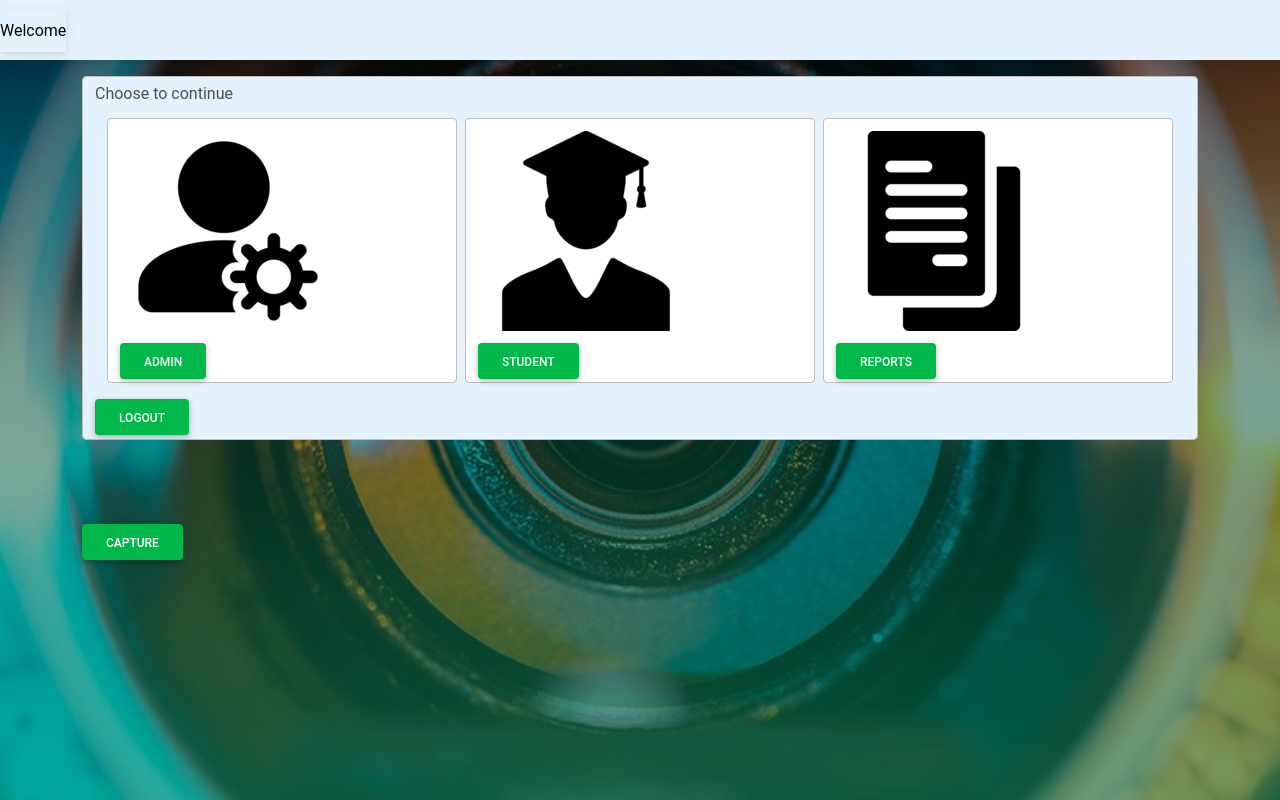
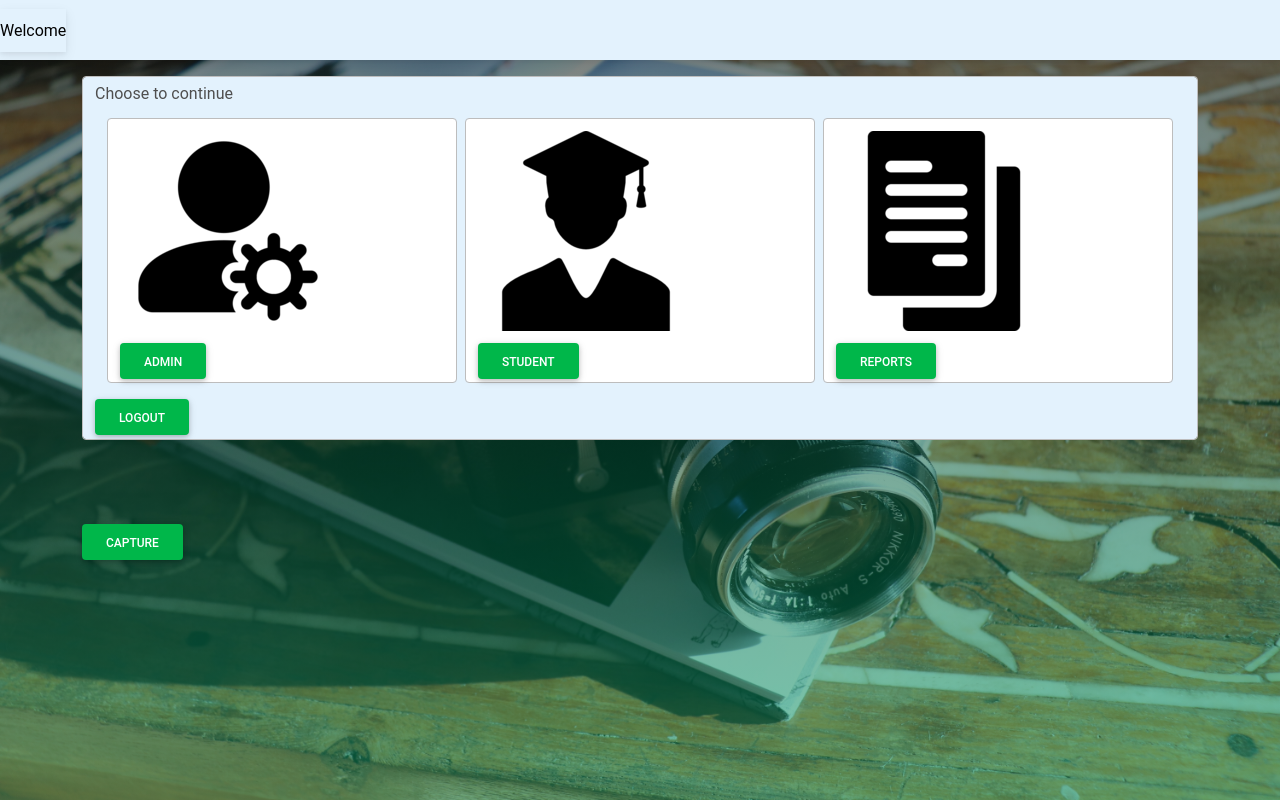
Before and after one commit to peter-mwau/Automed-Class-Attendance-System-with-Face-Recognition, a Django app: page /home/ in a window 1280 px wide. Run offline with Django 4.2, Linux system fonts and the light colour scheme; parts of the project's set-up code (start-up, migrations or seed data) failed here and were passed over.

Commit message:
Changed Image

```diff
--- a/attendance/templates/home.html
+++ b/attendance/templates/home.html
@@ -16,7 +16,7 @@
     <style>
         body{
             height: 100vh;
-            background-image: linear-gradient(rgba(0,0,0,0.5),#0968),url("{% static 'images/camera.jpg' %}");
+            background-image: linear-gradient(rgba(0,0,0,0.5),#0968),url("{% static 'images/nikon.jpg' %}");
             background-repeat: no-repeat;
             background-size: cover;
             background-position: center;
```
